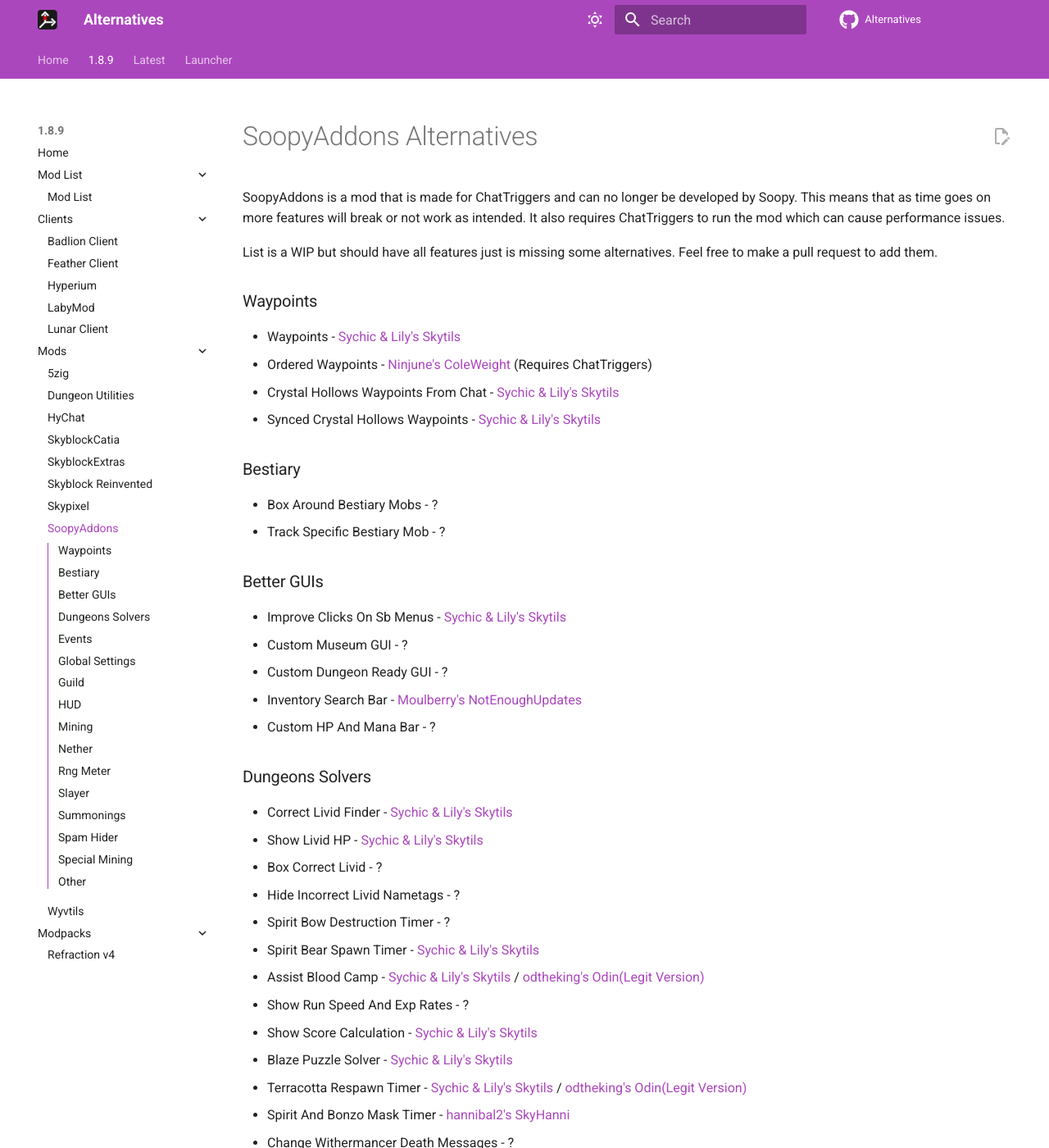
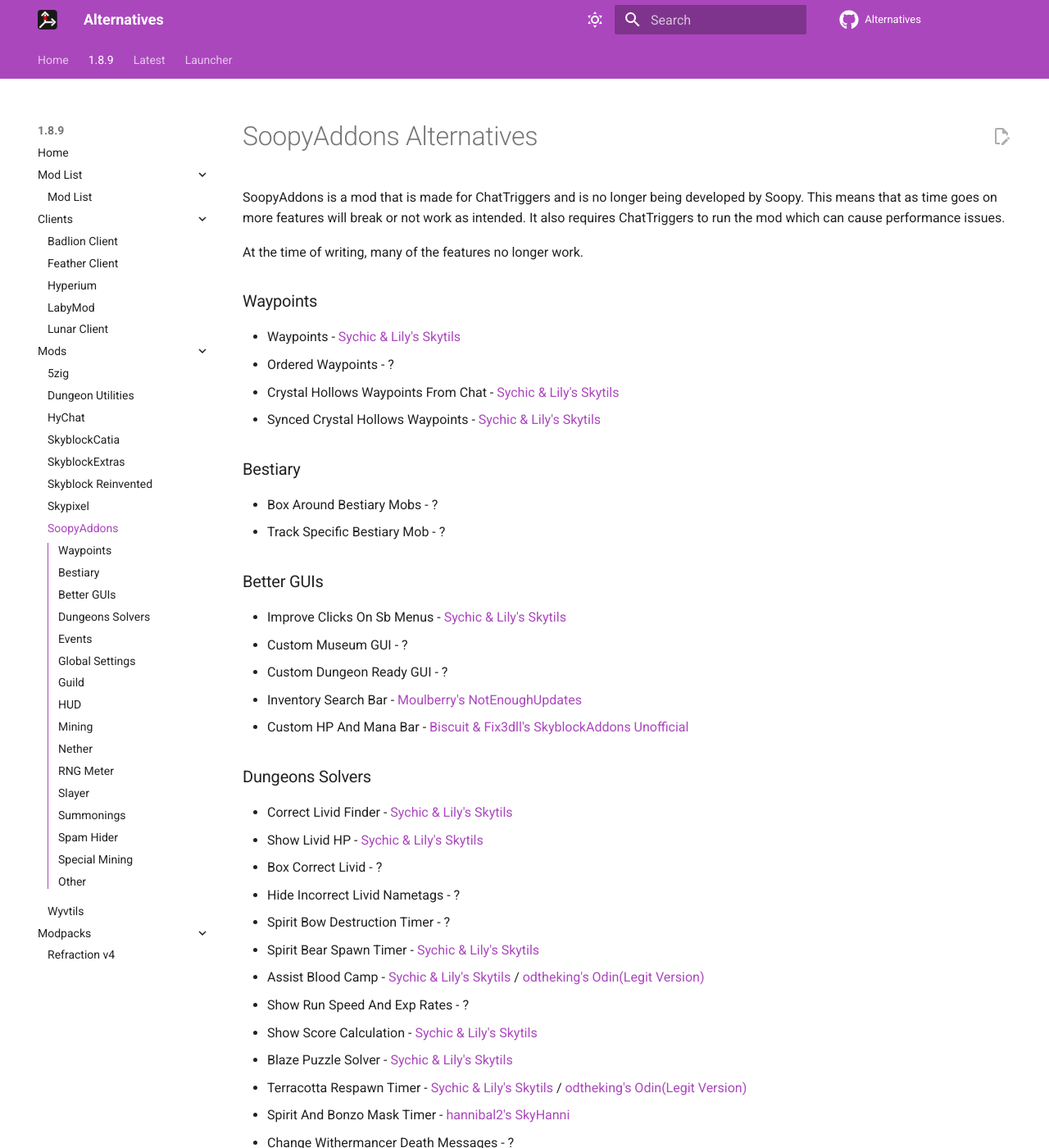
Before and after one commit to MicrocontrollersDev/Alternatives, an MkDocs documentation site: the page built from docs/1.8.9/soopy.md, in a window 1280 px wide and 1400 px high. Shown: the whole window at 82% size. Built offline with MkDocs 1.6.1 and Material for MkDocs 9.7.7, drawn with Linux system fonts in a browser that asks for light colours; comment, search, counter and statistics services are not loaded; some of the changed text lies outside the part shown.

Commit message:
update soopy mods and intro

```diff
--- a/docs/1.8.9/soopy.md
+++ b/docs/1.8.9/soopy.md
@@ -1,21 +1,15 @@
 # SoopyAddons Alternatives
 
-SoopyAddons is a mod that is made for
-ChatTriggers and can no longer be
-developed by Soopy. This means that as
-time goes on more features will break or
-not work as intended. It also requires
-ChatTriggers to run the mod which can
-cause performance issues.
+SoopyAddons is a mod that is made for ChatTriggers and is no longer being developed by Soopy. This means that as
+time goes on more features will break or not work as intended. It also requires ChatTriggers to run the mod which
+can cause performance issues.
 
-List is a WIP but should have all
-features just is missing some alternatives.
-Feel free to make a pull request to add them.
+At the time of writing, many of the features no longer work.
 
 ### Waypoints
 
 * Waypoints - [Sychic & Lily's Skytils](https://github.com/Skytils/SkytilsMod/releases/latest)
-* Ordered Waypoints - [Ninjune's ColeWeight](https://github.com/Ninjune/coleweight/releases/latest) (Requires ChatTriggers)
+* Ordered Waypoints - ?
 * Crystal Hollows Waypoints From Chat - [Sychic & Lily's Skytils](https://github.com/Skytils/SkytilsMod/releases/latest)
 * Synced Crystal Hollows Waypoints - [Sychic & Lily's Skytils](https://github.com/Skytils/SkytilsMod/releases/latest)
 
@@ -30,7 +24,7 @@
 * Custom Museum GUI - ?
 * Custom Dungeon Ready GUI - ?
 * Inventory Search Bar - [Moulberry's NotEnoughUpdates](https://modrinth.com/mod/notenoughupdates)
-* Custom HP And Mana Bar - ?
+* Custom HP And Mana Bar - [Biscuit & Fix3dll's SkyblockAddons Unofficial](https://modrinth.com/mod/skyblockaddons-unofficial)
 
 ### Dungeons Solvers
 
@@ -116,7 +110,7 @@
 * Show Unlocked Gemstone Slots - ?
 * Show Contained Gemstones - [Sychic & Lily's Skytils](https://github.com/Skytils/SkytilsMod/releases/latest)
 * Current Session Compact Progress - ?
-* $/hr From Gemstone Mining - [Ninjune's ColeWeight](https://github.com/Ninjune/coleweight/releases/latest) (Requires ChatTriggers)
+* $/hr From Gemstone Mining - ?
 * Forge NPC Price - ?
 * Current And Next CH Events - [hannibal2's SkyHanni](https://modrinth.com/mod/skyhanni)
 * Metal Detector Solver - [Moulberry's NotEnoughUpdates](https://modrinth.com/mod/notenoughupdates)
@@ -132,11 +126,11 @@
 * Show Timer Over Rods - ?
 * Show Nether Boss Nametag On HUD - ?
 
-### Rng Meter
+### RNG Meter
 
-* Rng Meter Display - [hannibal2's SkyHanni](https://modrinth.com/mod/skyhanni)
-* Slayer Rng Meter Reset Alert - [hannibal2's SkyHanni](https://modrinth.com/mod/skyhanni)
-* Slayer Rng Drop Title - [hannibal2's SkyHanni](https://modrinth.com/mod/skyhanni)
+* RNG Meter Display - [hannibal2's SkyHanni](https://modrinth.com/mod/skyhanni)
+* Slayer RNG Meter Reset Alert - [hannibal2's SkyHanni](https://modrinth.com/mod/skyhanni)
+* Slayer RNG Drop Title - [hannibal2's SkyHanni](https://modrinth.com/mod/skyhanni)
 
 ### Slayer
 
```
Also changed, not shown: other parts of docs/1.8.9/soopy.md (+3 -3 lines).
